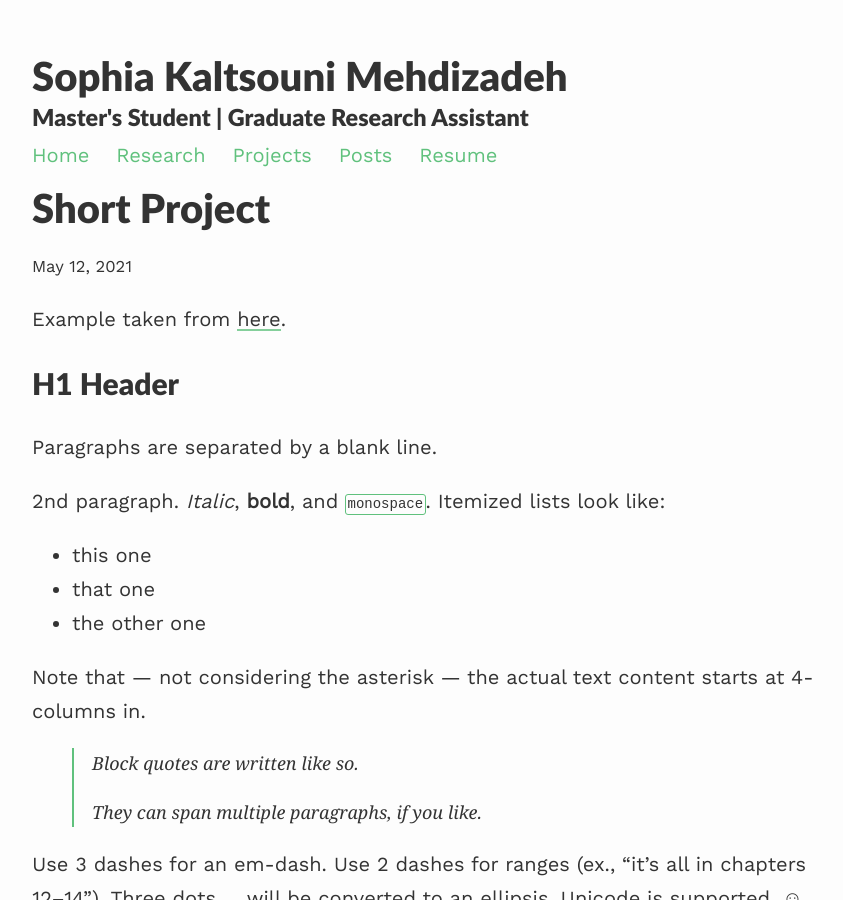
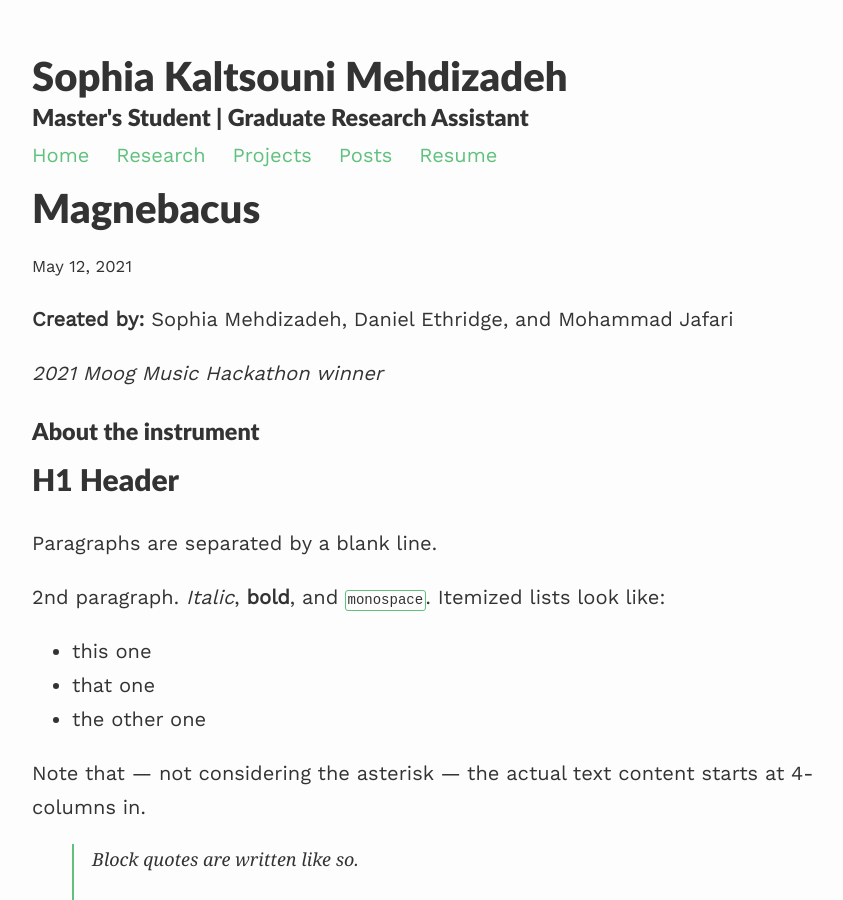
Before and after one commit to smehdizadeh/smehdizadeh.github.io, a Jekyll site: the page built from _projects/1_project.md, in a window 1280 px wide and 900 px high. Shown: the whole window, without its empty margins (208-1051 px from the left). Built offline with Jekyll 4.4.1, drawn with Linux system fonts in a browser that asks for light colours; nearby versions of some CDN libraries.

Commit message:
Update 1_project.md

```diff
--- a/_projects/1_project.md
+++ b/_projects/1_project.md
@@ -1,10 +1,14 @@
 ---
 layout: post
-title: Short Project
-description: description of the short project which is long enough
+title: Magnebacus
+description: An abacus-inspired, electronic musical interface
 ---
 
-Example taken from [here](http://www.unexpected-vortices.com/sw/rippledoc/quick-markdown-example.html){:target="_blank"}.
+**Created by:** Sophia Mehdizadeh, Daniel Ethridge, and Mohammad Jafari
+
+*2021 Moog Music Hackathon winner*
+
+### About the instrument ###
 
 H1 Header
 ============
```
